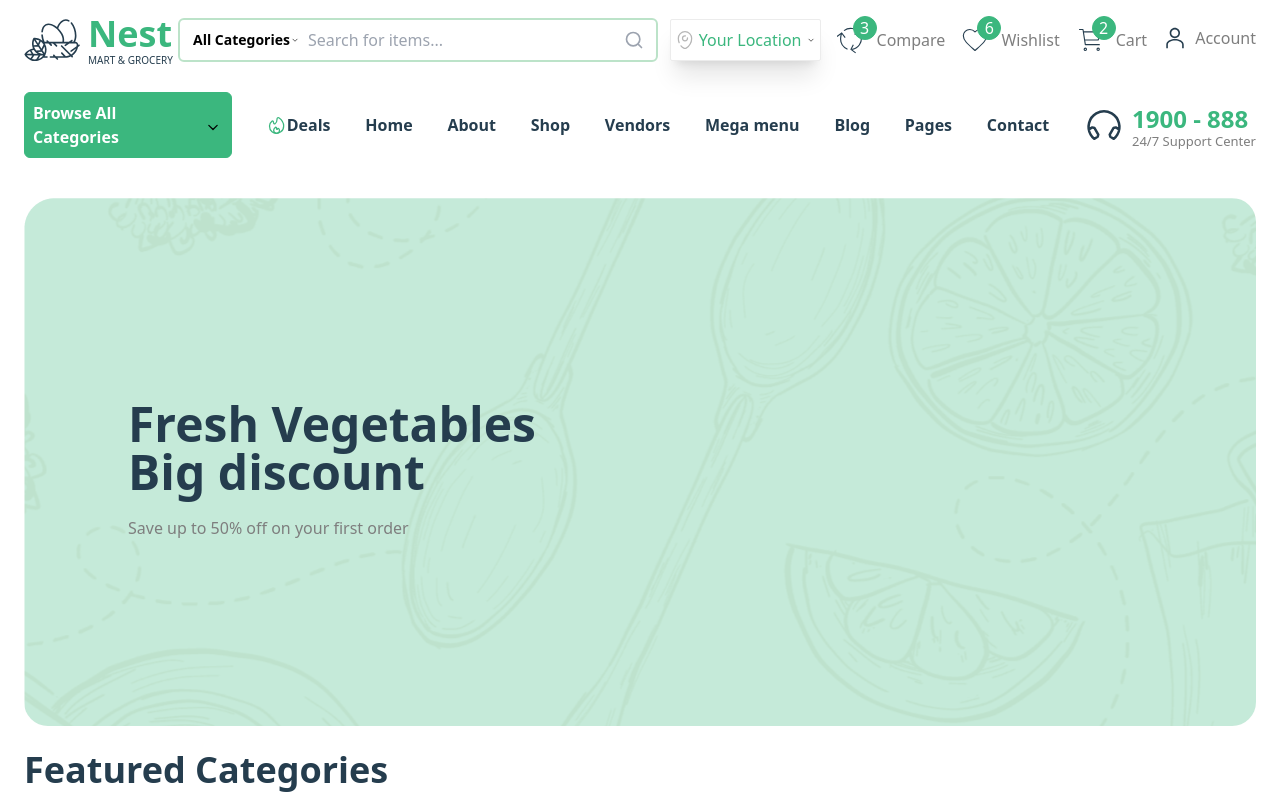
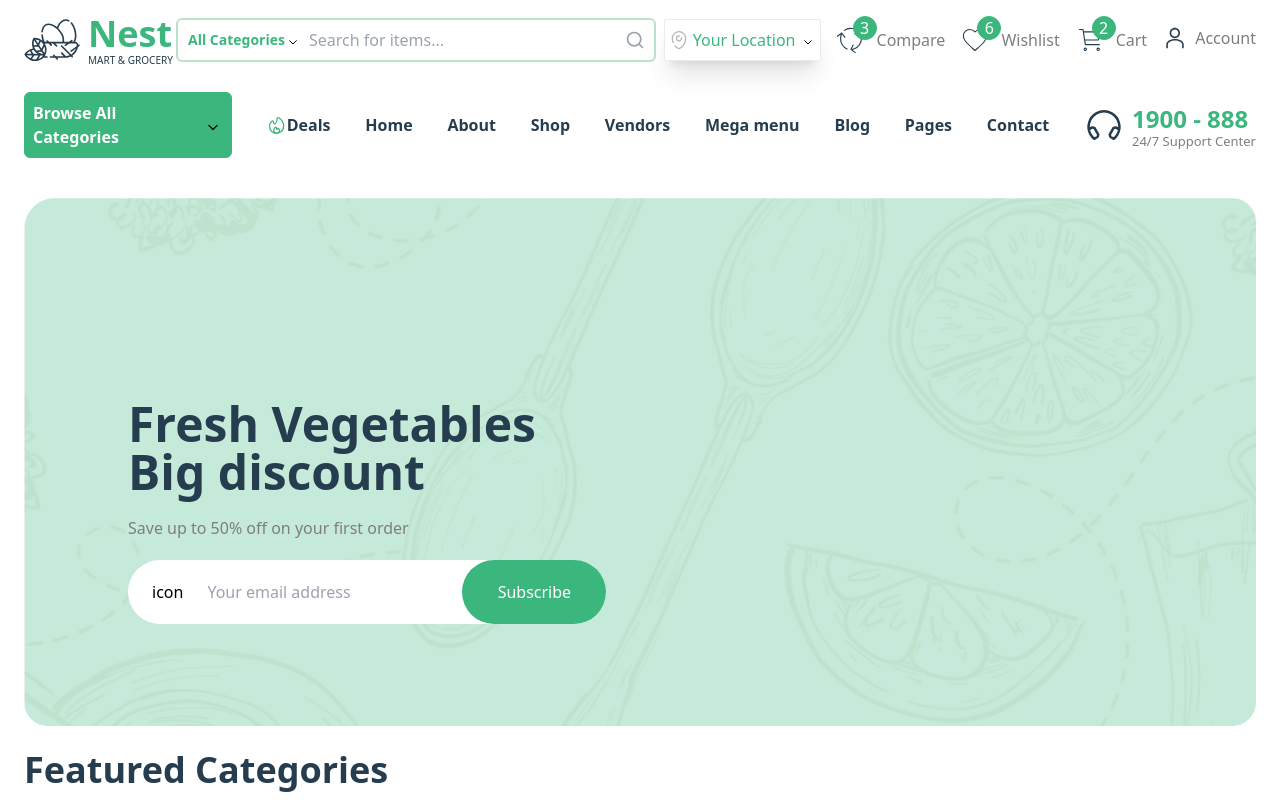
Before and after one commit to vicktor349/nestmart, a Next.js app: page / in a window 1280 px wide. Shown: the top 800 px of the page. Built offline with nearby package versions, Linux system fonts and the light colour scheme.

Commit message:
Added subscribe input

```diff
--- a/components/HeroBanner.js
+++ b/components/HeroBanner.js
@@ -9,6 +9,11 @@ const HeroBanner = () =>
                 <p className='text-primaryText ssm:text-2xl md:text-5xl font-semibold'>Fresh Vegetables</p>
                 <p className='text-primaryText ssm:text-2xl md:text-5xl font-semibold'>Big discount</p>
                 <p className='text-[#7E7E7E]'>Save up to 50% off on your first order</p>
+                <div className='bg-white rounded-[6rem] flex items-center'>
+                    <p className='mx-6'>icon</p>
+                    <input type="text" className='rounded-[6rem] text-[#9ca3af] outline-none' placeholder='Your email address' />
+                    <button className='bg-primary rounded-[6rem] text-white w-36 ml-6'>Subscribe</button>
+                </div>
             </div>
         </div>
     )
--- a/components/Navbar.js
+++ b/components/Navbar.js
@@ -26,7 +26,7 @@ const Navbar = () =>
                 {/* DIV LOGO */}
                 <div className="items-center ssm:hidden lg:flex">
                     <Link href="/">
-                        <Image src={"/images/logo.svg"} width={100} height={100} alt="Nest Mart Logo" className='h-14 w-14' />
+                        <Image src={"/images/logo.svg"} width={100} height={100} alt="Nest Mart Logo" className='h-14 w-14' priority />
                     </Link>
                     <section className='leading-3 ml-2'>
                         <Link className='text-primary text-4xl font-bold select-none ' href="/">Nest</Link>
@@ -36,9 +36,9 @@ const Navbar = () =>
                 {/* SEARCHBAR DIV */}
                 <div className='border-2 rounded-md border-[#BCE3C9] w-[30rem] mx-auto ssm:hidden lg:flex justify-center'>
                     <section className='flex items-center py-2 px-1'>
-                        <p className="hover:cursor-pointer font-bold text-sm" >All Categories</p>
-                        <Image src={"/images/icons/downwardarrow.svg"} height={10} width={10} alt='Downward Arrow' />
-                        <input type="text" className='w-[20rem] pl-2 outline-none' placeholder='Search for items...' />
+                        <p className="hover:cursor-pointer font-bold text-sm text-primary" >All Categories</p>
+                        <Image src={"/images/icons/downwardarrow.svg"} height={10} width={10} alt='Downward Arrow' className='w-4 h-4 mt-1' />
+                        <input type="text" className='w-[20rem] text-[#9ca3af] pl-2 outline-none' placeholder='Search for items...' />
                         <Image src={"/images/icons/search.svg"} width={20} height={20} alt='Search Icon' className="hover:cursor-pointer ml-1" />
                     </section>
                 </div>
@@ -48,7 +48,7 @@ const Navbar = () =>
                         <section className='py-2 px-1 ssm:hidden xl:flex items-center'>
                             <Image src={"/images/icons/mappoint.svg"} alt="map point" height={20} width={20} />
                             <h3 className="text-primary px-1">Your Location</h3>
-                            <Image src={"/images/icons/downwardarrow.svg"} height={100} width={10} alt='Downward Arrow' />
+                            <Image src={"/images/icons/downwardarrow.svg"} height={100} width={100} className='w-4 h-4 mt-1' alt='Downward Arrow' />
                         </section>
                     </div>
                     {/* compare div */}
```
